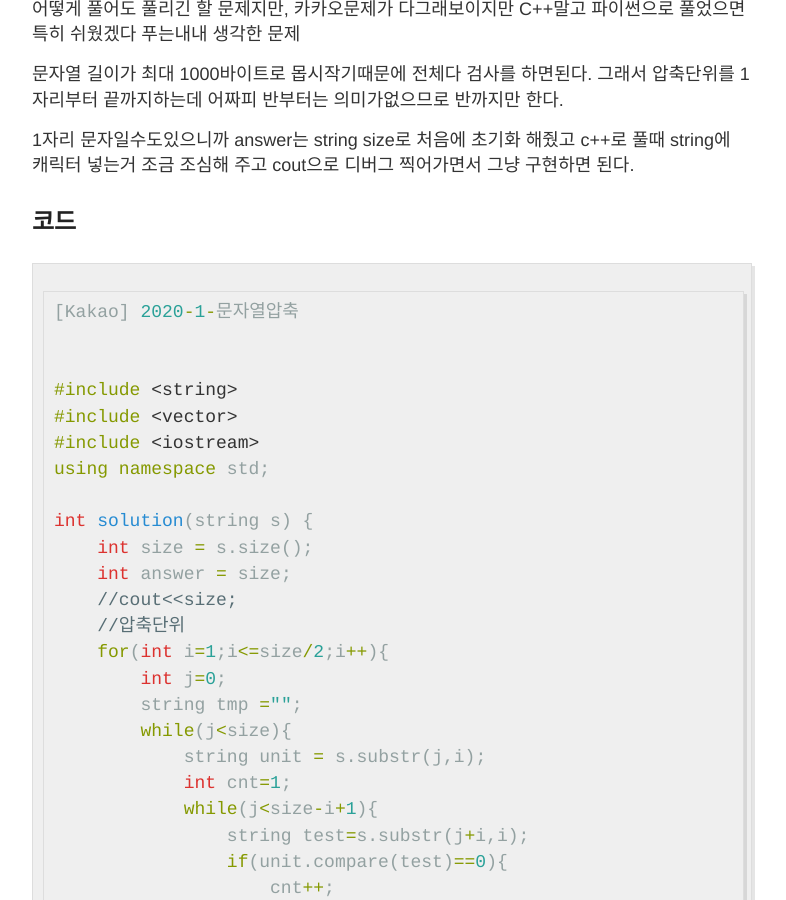
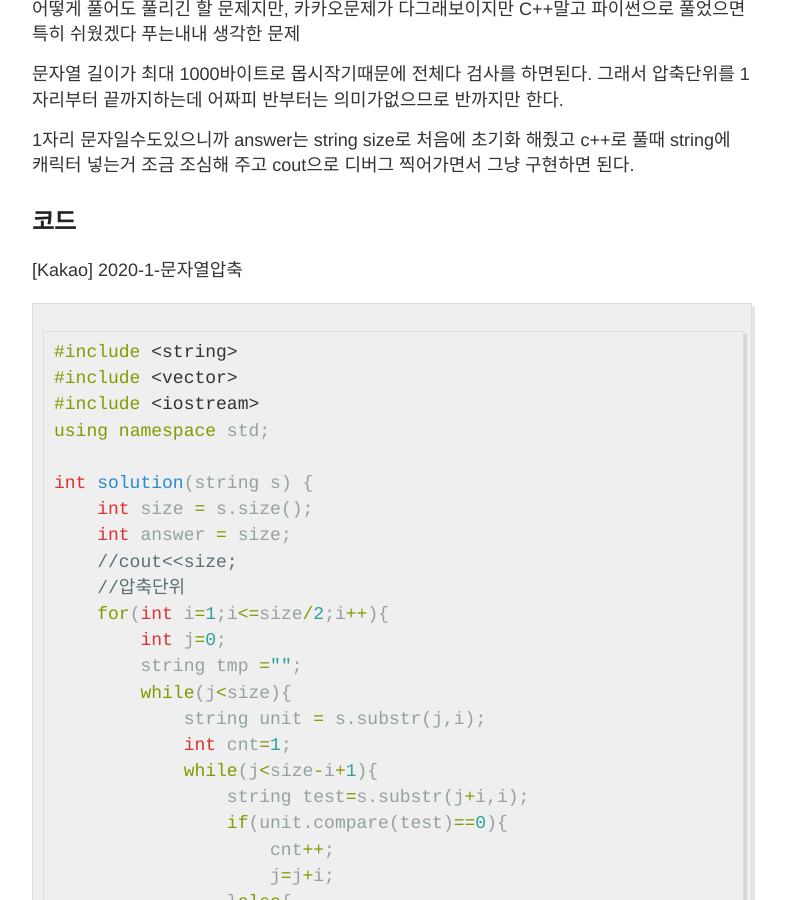
Before and after one commit to newbrother/newbrother.github.io, a Jekyll site: the page built from _posts/2020-9-3-Kakao-2020-1.md, in a window 1280 px wide and 900 px high, scrolled down 335 px. Shown: the whole window, without its empty margins (248-1034 px from the left). Built offline with Jekyll 4.4.1, drawn with Linux system fonts in a browser that asks for light colours.

````diff
--- a/_posts/2020-9-3-Kakao-2020-1.md
+++ b/_posts/2020-9-3-Kakao-2020-1.md
@@ -19,11 +19,9 @@ c++로 풀때 string에 캐릭터 넣는거 조금 조심해 주고 cout으로
 그냥 구현하면 된다.
 
 ## 코드
+[Kakao] 2020-1-문자열압축
 
 ```cpp
-[Kakao] 2020-1-문자열압축
-
-
 #include <string>
 #include <vector>
 #include <iostream>
````
